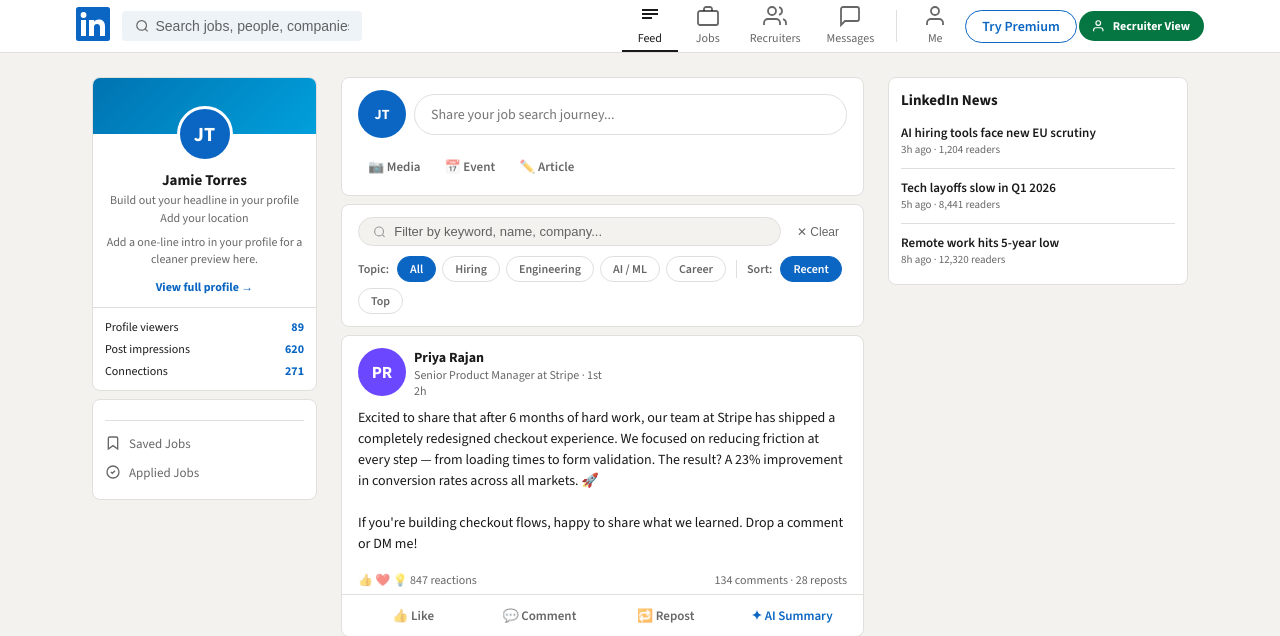
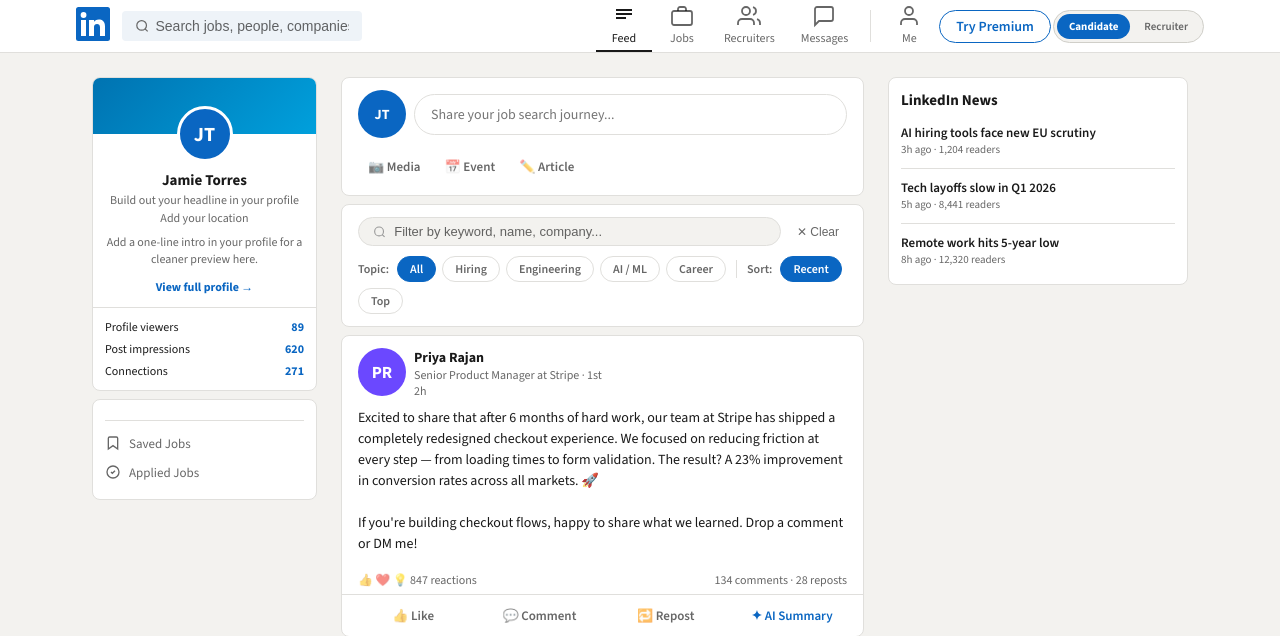
Before and after one commit to aayusht115/LinkedIn, a Flask app: page / in a window 1280 px wide. Shown: the top 636 px of the page. Run offline with Flask 3, Linux system fonts and the light colour scheme; data comes from the database, SQL or seed files in the repository; data that the repository does not hold is empty.

Commit message:
Replace view button with toggle switch showing current active view
Co-Authored-By: Claude Sonnet 4.6 <noreply@anthropic.com>

```diff
--- a/templates/candidate_ui.html
+++ b/templates/candidate_ui.html
@@ -175,10 +175,10 @@
       </a>
       <button class="nav-btn">Try Premium</button>
       <a href="/recruiter" style="text-decoration:none;">
-        <button style="background:#057642;color:#fff;border:none;border-radius:20px;padding:7px 14px;font-size:12px;font-weight:700;cursor:pointer;font-family:inherit;display:flex;align-items:center;gap:6px;white-space:nowrap;">
-          <svg width="14" height="14" fill="none" stroke="currentColor" stroke-width="2" viewBox="0 0 24 24"><path d="M17 21v-2a4 4 0 00-4-4H5a4 4 0 00-4 4v2"/><circle cx="9" cy="7" r="4"/></svg>
-          Recruiter View
-        </button>
+        <div style="display:flex;align-items:center;background:#F3F2EF;border-radius:20px;padding:3px;gap:2px;border:1px solid #d0cfc9;">
+          <div style="background:#0A66C2;color:#fff;border-radius:16px;padding:5px 12px;font-size:11px;font-weight:700;white-space:nowrap;">Candidate</div>
+          <div style="color:#666;border-radius:16px;padding:5px 12px;font-size:11px;font-weight:600;white-space:nowrap;">Recruiter</div>
+        </div>
       </a>
     </div>
   </div>
```
Also changed, not shown: templates/recruiter_ui.html (+4 -4 lines).
